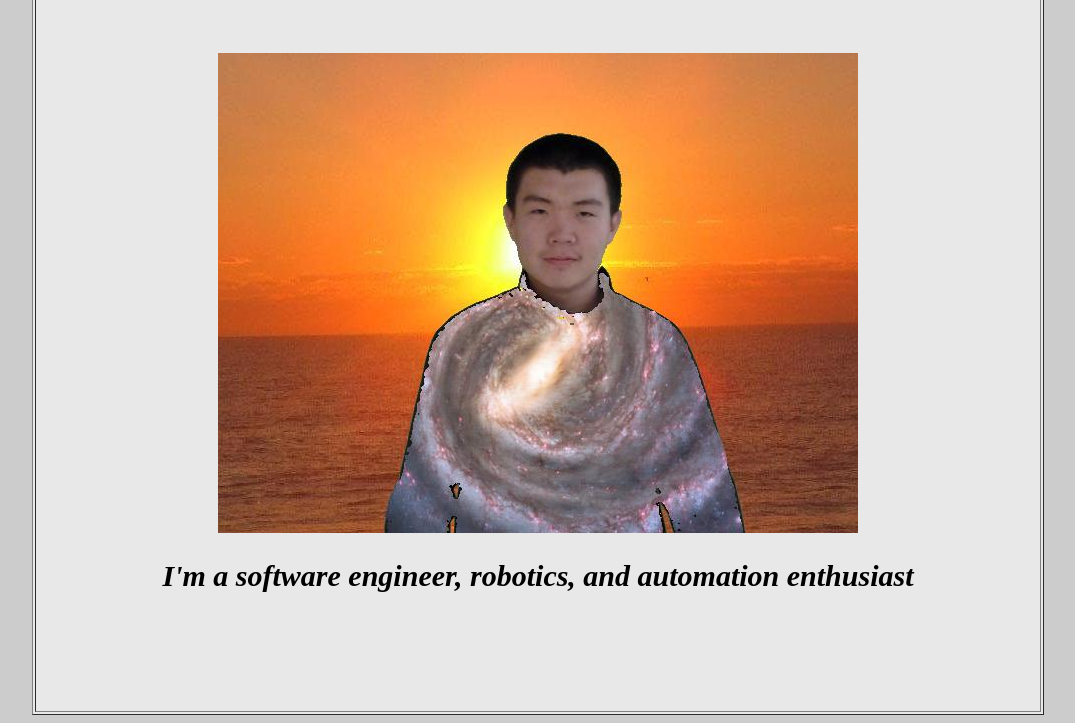
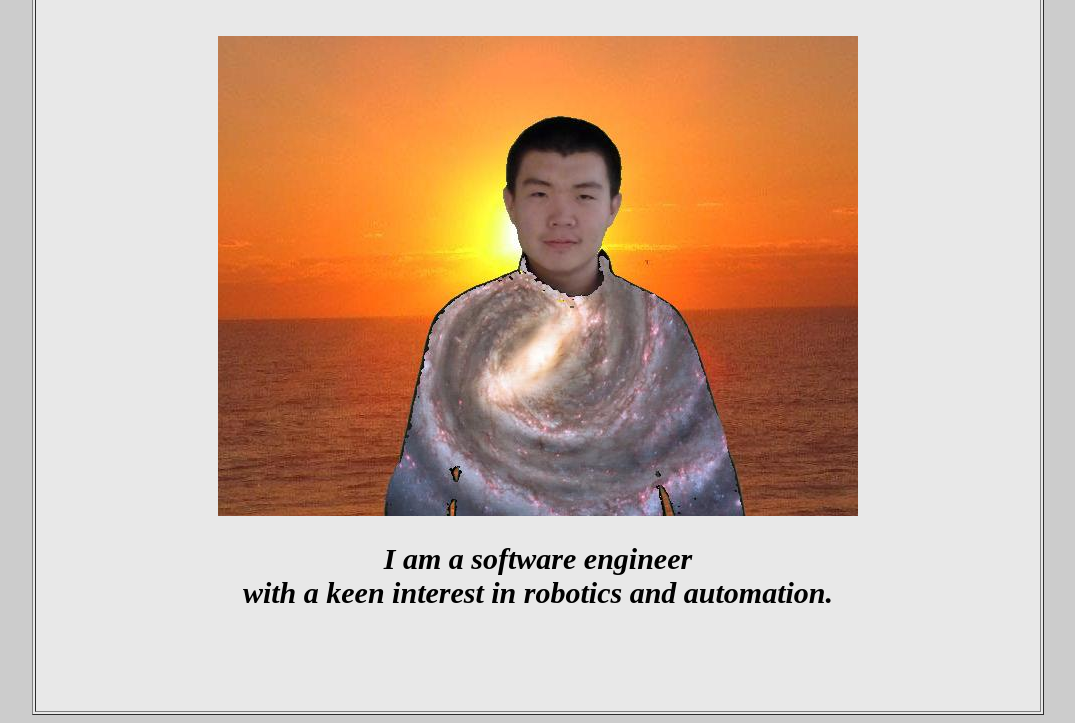
Before and after one commit to MikeSLiu/mikesliu.github.io, a plain HTML site: page index.html in a window 1280 px wide. Shown: the part 237-960 px from the top of the page, without its empty margins (102-1177 px from the left). Drawn offline with Linux system fonts and the light colour scheme.

Commit message:
Update index.html wording

```diff
--- a/index.html
+++ b/index.html
@@ -56,7 +56,7 @@
 					<td>
 						<h1>Welcome to Mike Liu's Homepage</h1><h1> <br>
 						<a href="http://ieng6.ucsd.edu/~shl202/Showcases/Chromakey.html"> <img src="index_files/MyPic.jpg"> </a>
-							</h1><h2><i>I'm a software engineer, robotics, and automation enthusiast</i><br></h2>
+							</h1><h2><i>I am a software engineer </br> with a keen interest in robotics and automation.</i><br></h2>
 							<!-- Click <a href="http://shl202.wordpress.com">here</a> to visit my blog page. -->
 					</td>
 				</tr>
```
